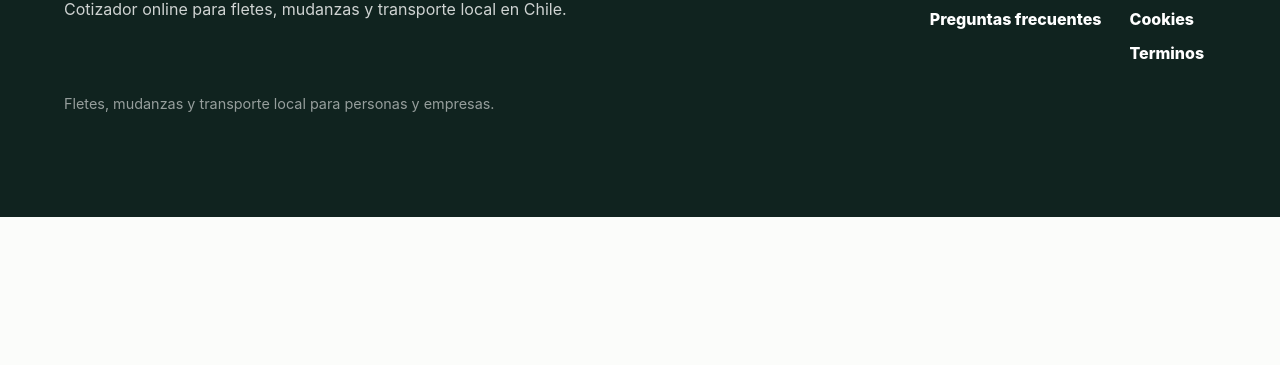
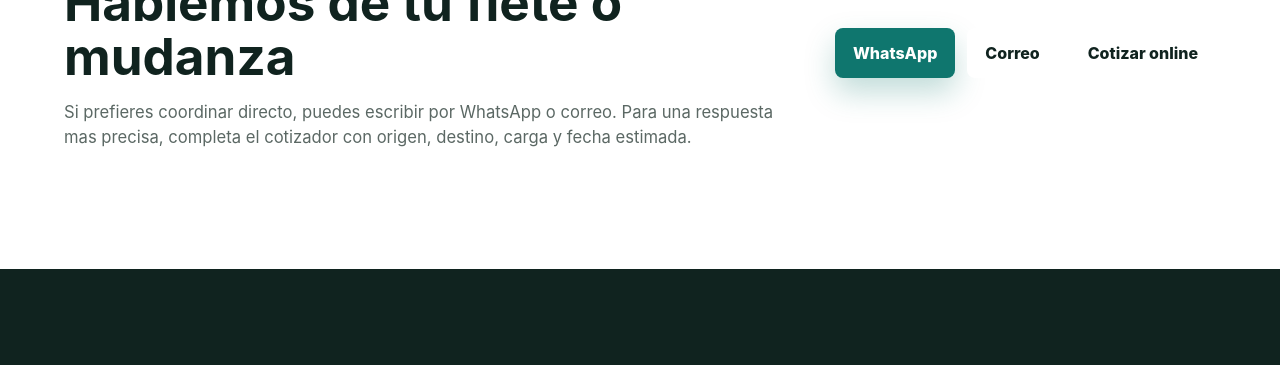
Before and after one commit to cesar20984/fletgo, a website: page index.html in a window 1280 px wide. Shown: the part 3694-4059 px from the top of the page. Before the commit the page ends 3911 px from the top, so only its background shows below. Drawn offline with Linux system fonts and the light colour scheme; no server answers.

Commit message:
Add visible contact section

```diff
--- a/index.html
+++ b/index.html
@@ -338,9 +338,22 @@
           <p>Si. El formulario permite indicar si necesitas embalaje, si hay objetos fragiles y si la carga requiere apoyo especial.</p>
         </details>
       </section>
+
+      <section class="contact-section" id="contacto" aria-labelledby="contact-title">
+        <div class="section-heading">
+          <p class="eyebrow">Contacto</p>
+          <h2 id="contact-title">Hablemos de tu flete o mudanza</h2>
+          <p>Si prefieres coordinar directo, puedes escribir por WhatsApp o correo. Para una respuesta mas precisa, completa el cotizador con origen, destino, carga y fecha estimada.</p>
+        </div>
+        <div class="contact-actions" aria-label="Canales de contacto">
+          <a class="button primary" href="https://wa.me/56956210042" target="_blank" rel="noopener">WhatsApp</a>
+          <a class="button secondary" href="mailto:gamez.cesararmando@gmail.com">Correo</a>
+          <a class="button secondary" href="#cotizador">Cotizar online</a>
+        </div>
+      </section>
     </main>
 
-    <footer class="site-footer" id="contacto">
+    <footer class="site-footer">
       <div>
         <a class="brand footer-brand" href="#inicio">
           <span class="brand-mark" aria-hidden="true"></span>
--- a/public/styles.css
+++ b/public/styles.css
@@ -237,6 +237,7 @@ h1 {
 .services,
 .seo-content,
 .faq,
+.contact-section,
 .site-footer {
   padding: clamp(58px, 8vw, 106px) clamp(18px, 5vw, 72px);
 }
@@ -562,6 +563,26 @@ textarea:focus {
   background: var(--paper);
 }
 
+.contact-section {
+  display: grid;
+  grid-template-columns: minmax(0, 1fr) auto;
+  gap: clamp(20px, 4vw, 42px);
+  align-items: center;
+  background: var(--white);
+}
+
+.contact-section p {
+  color: var(--muted);
+  font-size: 1.04rem;
+}
+
+.contact-actions {
+  display: flex;
+  flex-wrap: wrap;
+  gap: 12px;
+  justify-content: flex-end;
+}
+
 details {
   max-width: 900px;
   margin-top: 12px;
@@ -674,8 +695,13 @@ details p {
   }
 
   .quote-section,
-  .seo-content {
+  .seo-content,
+  .contact-section {
     grid-template-columns: 1fr;
+  }
+
+  .contact-actions {
+    justify-content: flex-start;
   }
 
   .service-grid {
@@ -693,6 +719,7 @@ details p {
   }
 
   .hero-actions .button,
+  .contact-actions .button,
   .form-actions .button {
     width: 100%;
   }
--- a/styles.css
+++ b/styles.css
@@ -237,6 +237,7 @@ h1 {
 .services,
 .seo-content,
 .faq,
+.contact-section,
 .site-footer {
   padding: clamp(58px, 8vw, 106px) clamp(18px, 5vw, 72px);
 }
@@ -562,6 +563,26 @@ textarea:focus {
   background: var(--paper);
 }
 
+.contact-section {
+  display: grid;
+  grid-template-columns: minmax(0, 1fr) auto;
+  gap: clamp(20px, 4vw, 42px);
+  align-items: center;
+  background: var(--white);
+}
+
+.contact-section p {
+  color: var(--muted);
+  font-size: 1.04rem;
+}
+
+.contact-actions {
+  display: flex;
+  flex-wrap: wrap;
+  gap: 12px;
+  justify-content: flex-end;
+}
+
 details {
   max-width: 900px;
   margin-top: 12px;
@@ -674,8 +695,13 @@ details p {
   }
 
   .quote-section,
-  .seo-content {
+  .seo-content,
+  .contact-section {
     grid-template-columns: 1fr;
+  }
+
+  .contact-actions {
+    justify-content: flex-start;
   }
 
   .service-grid {
@@ -693,6 +719,7 @@ details p {
   }
 
   .hero-actions .button,
+  .contact-actions .button,
   .form-actions .button {
     width: 100%;
   }
```
Also changed, not shown: public/index.html (+14 -1 lines).
